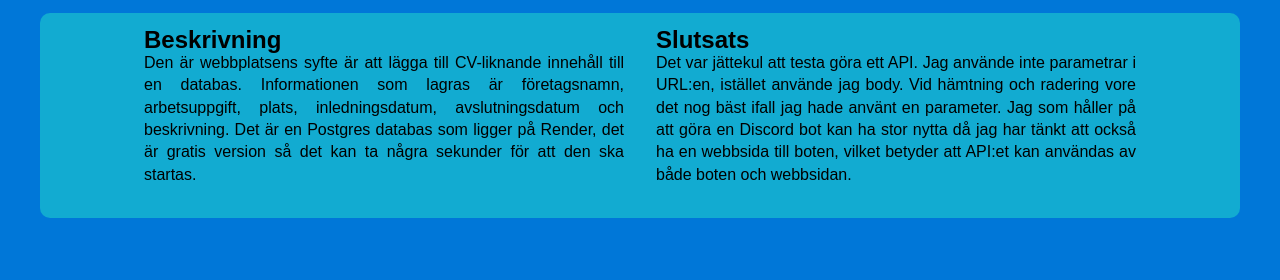
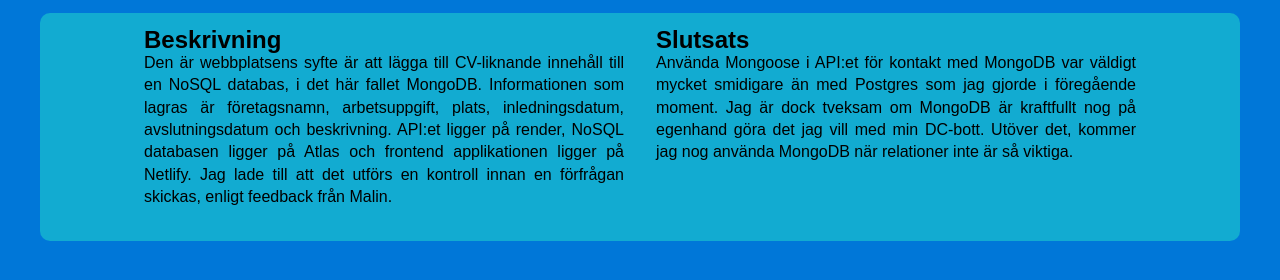
Before and after one commit to C4ndyFl4mes/dt207g-moment3-frontend, a website built with Vite: page src/pages/about.html in a window 1280 px wide. Shown: the part 158-438 px from the top of the page. Built offline with nearby package versions, Linux system fonts and the light colour scheme.

Commit message:
Added text to the about page.

```diff
--- a/src/pages/about.html
+++ b/src/pages/about.html
@@ -33,19 +33,21 @@
             <article>
                 <h2>Beskrivning</h2>
                 <p>
-                    Den är webbplatsens syfte är att lägga till CV-liknande innehåll till en databas. Informationen som
+                    Den är webbplatsens syfte är att lägga till CV-liknande innehåll till en NoSQL databas, i det här
+                    fallet MongoDB. Informationen som
                     lagras är företagsnamn, arbetsuppgift, plats, inledningsdatum, avslutningsdatum och beskrivning.
-                    Det är en Postgres databas som ligger på Render, det är gratis version så det kan ta några sekunder
-                    för att den ska startas.
+                    API:et ligger på render, NoSQL databasen ligger på Atlas och frontend applikationen ligger på
+                    Netlify. Jag lade till att det utförs en kontroll innan en förfrågan skickas, enligt feedback från
+                    Malin.
                 </p>
             </article>
             <article>
                 <h2>Slutsats</h2>
                 <p>
-                    Det var jättekul att testa göra ett API. Jag använde inte parametrar i URL:en, istället använde jag
-                    body. Vid hämtning och radering vore det nog bäst ifall jag hade använt en parameter.
-                    Jag som håller på att göra en Discord bot kan ha stor nytta då jag har tänkt att också ha en
-                    webbsida till boten, vilket betyder att API:et kan användas av både boten och webbsidan.
+                    Använda Mongoose i API:et för kontakt med MongoDB var väldigt mycket smidigare än med Postgres som
+                    jag gjorde i föregående moment. Jag är dock tveksam om MongoDB är kraftfullt nog på egenhand göra
+                    det jag vill med min DC-bott. Utöver det, kommer jag nog använda MongoDB när relationer inte är så
+                    viktiga.
                 </p>
             </article>
         </div>
```
